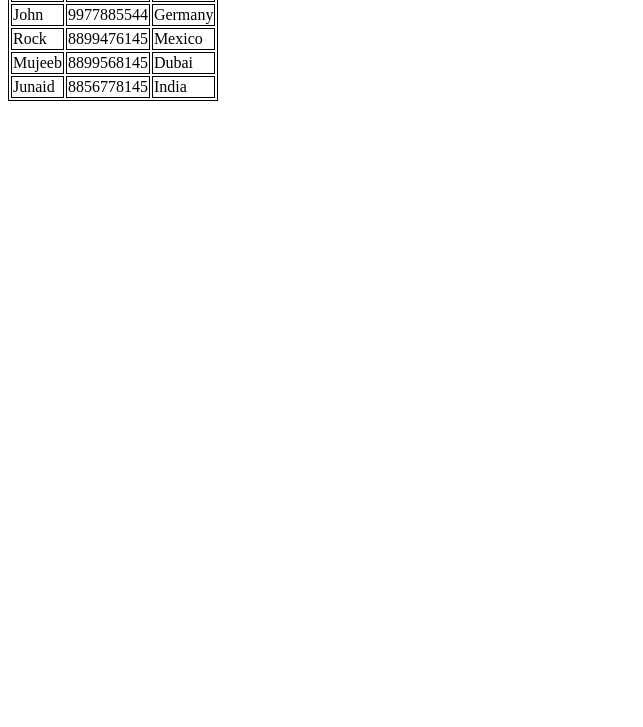
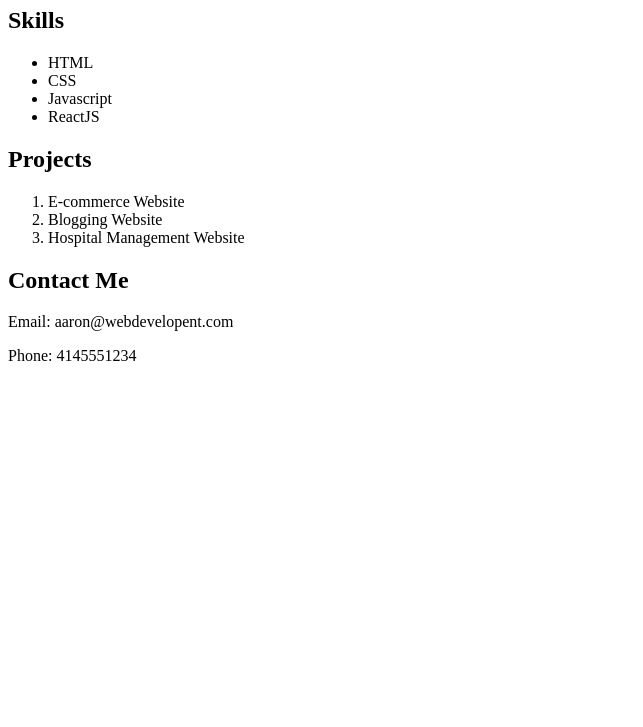
Before and after one commit to gzrunner/Codemarch-Portfolio, a plain HTML site: page index.html in a window 1280 px wide. Shown: the part 73-800 px from the top of the page, without its empty margins (0-643 px from the left). Drawn offline with Linux system fonts and the light colour scheme.

Commit message:
Day 5 project

```diff
--- a/index.html
+++ b/index.html
@@ -4,45 +4,32 @@
     <meta charset="UTF-8">
     <meta http-equiv="X-UA-Compatible" content="IE=edge">
     <meta name="viewport" content="width=device-width, initial-scale=1.0">
-    <title>Assignment Day 3</title>
-    <style>
-        table, th, td{
-            border: 1px solid black;
-        }
-    </style>
+    <title>Day 5 Project</title>
 </head>
+<body>
+    <h1>Hi, I am Aaron, an aspiring <span style="color:maroon">web developer</span></h1>
 
-<body>
+    <h2>Skills</h2>
 
-    <p>This is a survey <a href="survey.html">form</a>.</p>
-    <table>
-        <tr>
-        <th>Name</th>
-        <th>Contact</th>
-        <th>Country</th>
-    </tr>
-    <tr>
-        <td>John</td>
-        <td>9977885544</td>
-        <td>Germany</td>
-    </tr>
-    <tr>
-        <td>Rock</td>
-        <td>8899476145</td>
-        <td>Mexico</td>
-    </tr>
-    <tr>
-        <td>Mujeeb</td>
-        <td>8899568145</td>
-        <td>Dubai</td>
-    </tr>
-    <tr>
-        <td>Junaid</td>
-        <td>8856778145</td>
-        <td>India</td>
-    </tr>
+    <ul>
+        <li>HTML</li>
+        <li>CSS</li>
+        <li>Javascript</li>
+        <li>ReactJS</li>
+    </ul>
 
-    </table>
+    <h2>Projects</h2>
+
+    <ol>
+        <li>E-commerce Website</li>
+        <li>Blogging Website</li>
+        <li>Hospital Management Website</li>
+    </ol>
+
+    <h2>Contact Me</h2>
+
+    <p>Email: aaron@webdevelopent.com</p>
+    <p>Phone:  4145551234</p>
 
 </body>
 </html>
```
Also changed, not shown: index1.html (added, +71 -0 lines).
